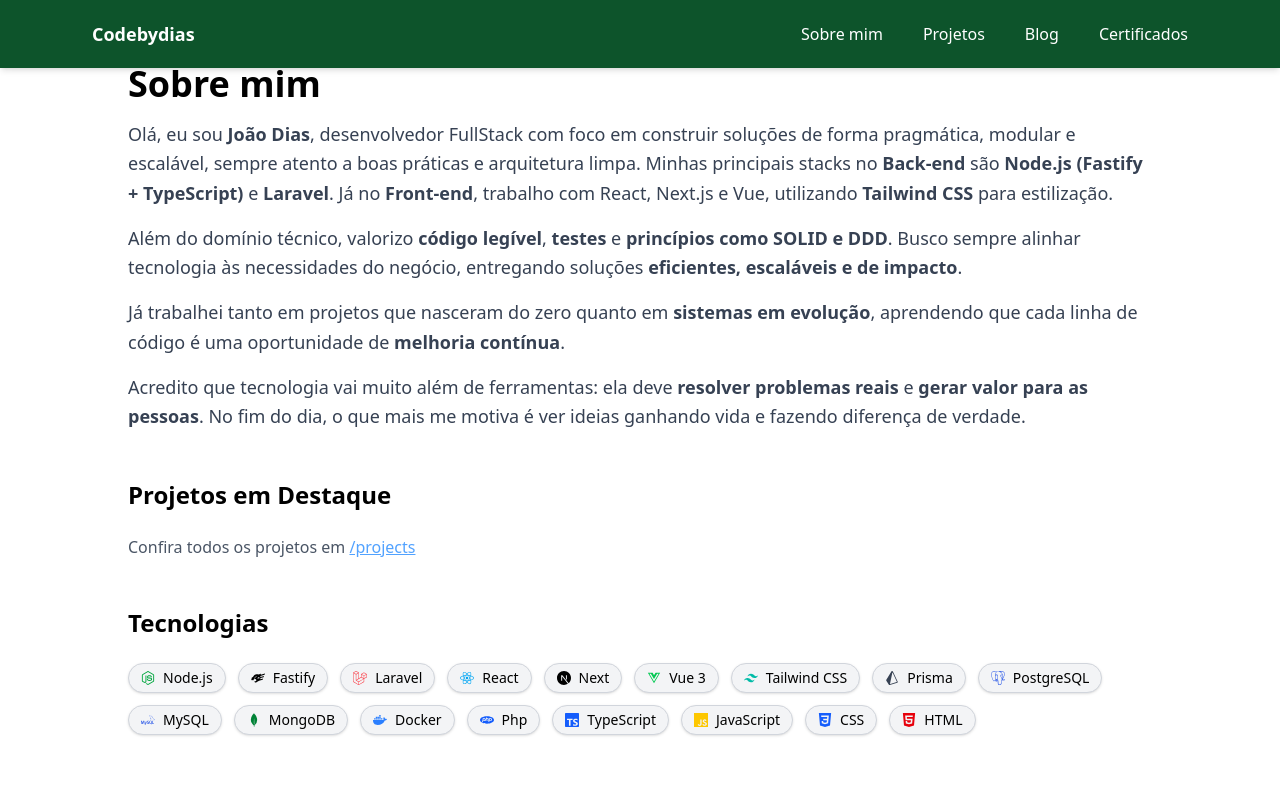
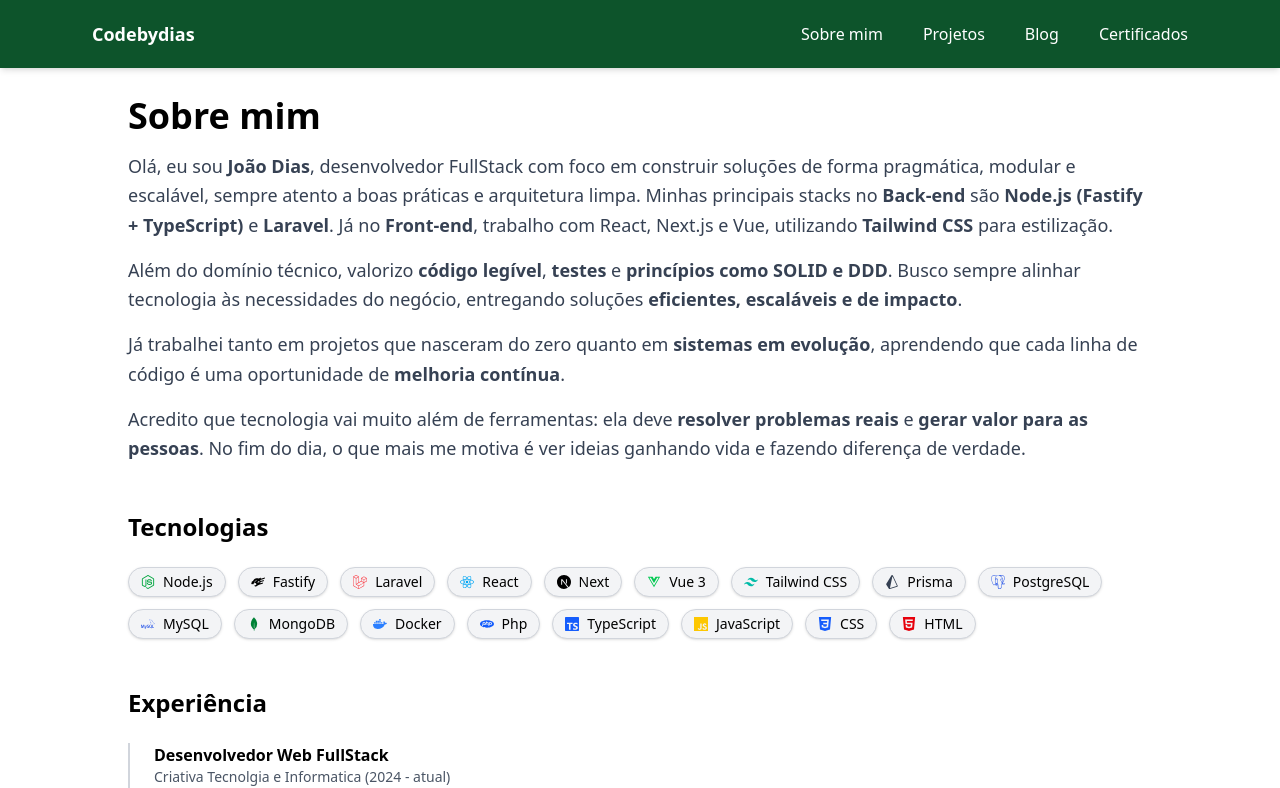
Before and after one commit to codebydias/codedbydias-blog, a Next.js app: page /about in a window 1280 px wide. Shown: the top 788 px of the page. Built offline with nearby package versions, Linux system fonts and the light colour scheme.

Commit message:
fix(css): margin top in nav component

```diff
--- a/src/app/about/page.tsx
+++ b/src/app/about/page.tsx
@@ -8,7 +8,6 @@
 
   return (
     <main className="mt-16 px-4 sm:px-6 lg:px-0 max-w-5xl mx-auto space-y-12">
-
       <section className="text-center sm:text-left">
         <h1 className="text-2xl sm:text-3xl md:text-4xl font-bold mb-4">
           Sobre mim
@@ -54,19 +53,6 @@
         </p>
       </section>
 
-      {/* Projetos em destaque */}
-      <section>
-        <h2 className="text-xl sm:text-2xl font-semibold mb-6">
-          Projetos em Destaque
-        </h2>
-        <p className="mb-4 text-gray-600 text-sm sm:text-base">
-          Confira todos os projetos em{" "}
-          <Link href={"/projects"} className="underline text-blue-400">
-            /projects
-          </Link>
-        </p>
-      </section>
-
       <Tecnologias />
       <Experiencia />
     </main>
--- a/src/app/layout.tsx
+++ b/src/app/layout.tsx
@@ -17,7 +17,7 @@
     <html lang="en">
       <body className="flex flex-col min-h-screen">
         <Nav />
-        <main className="flex-1">{children}</main>
+        <main className="flex-1 mt-8">{children}</main>
         <Footer />
       </body>
     </html>
```
